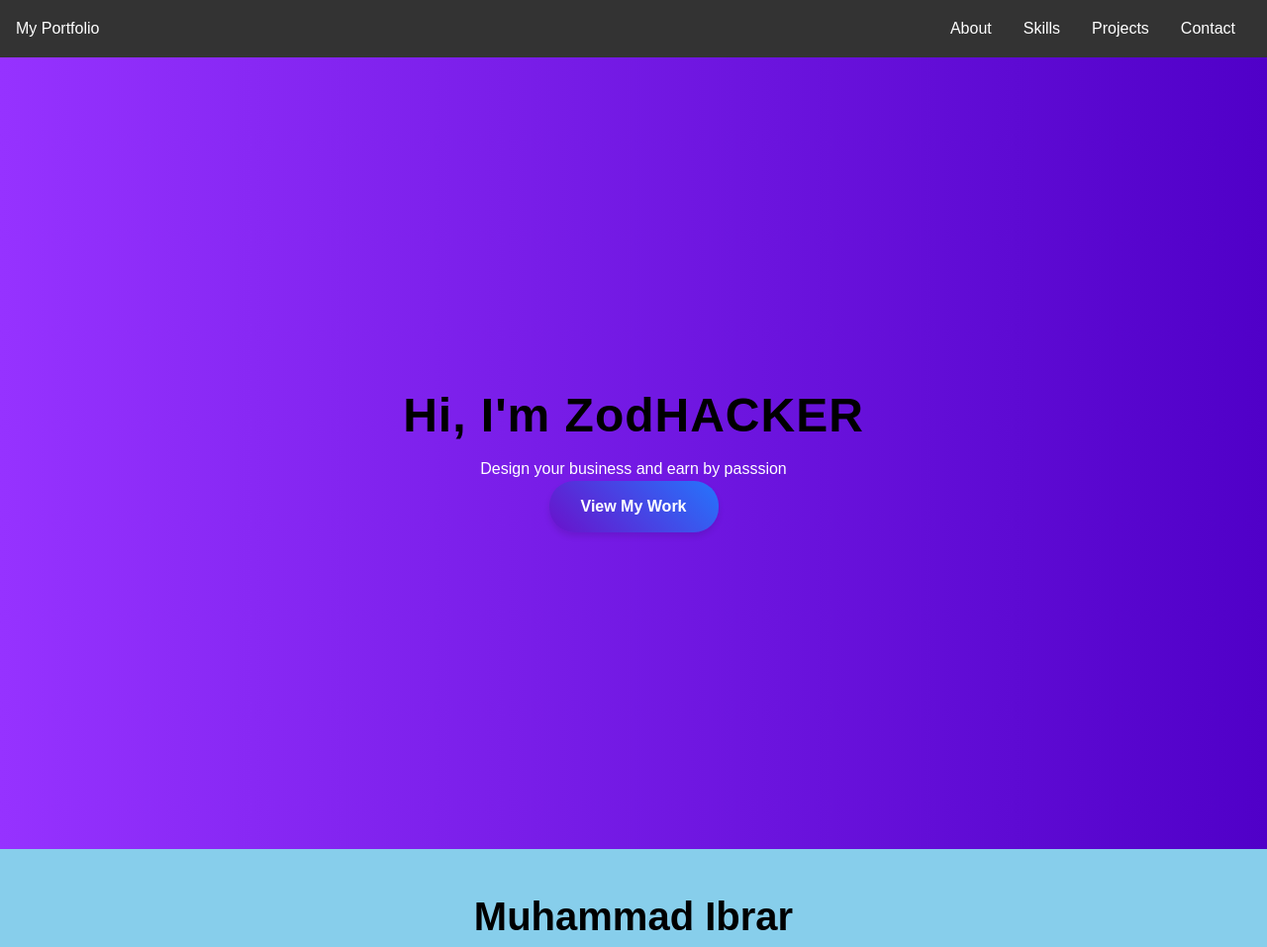
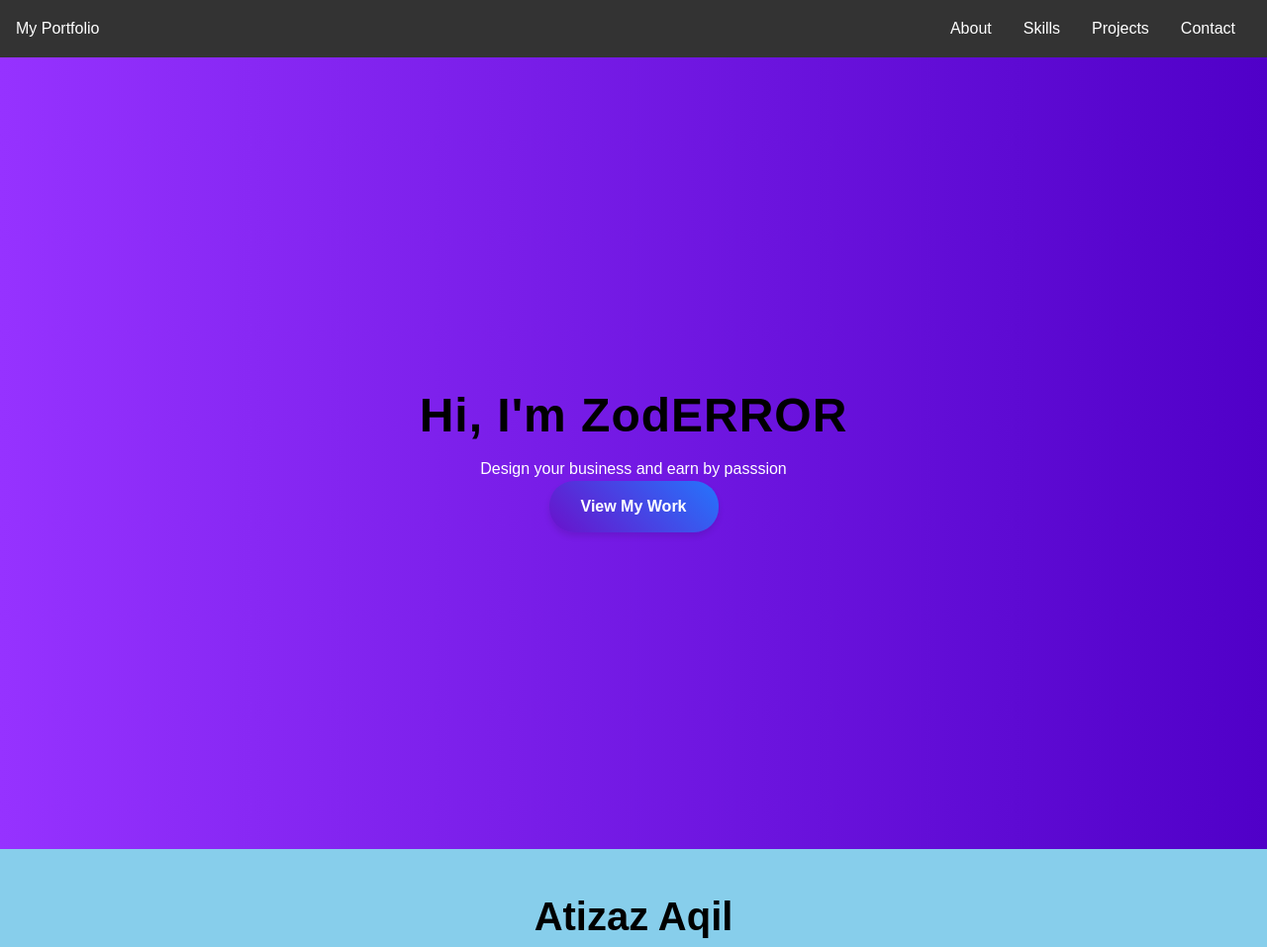
Before and after one commit to zodERROR/atizazaqil, a plain HTML site: page portfolio/index.html in a window 1280 px wide. Shown: the top 957 px of the page at 99% size. Drawn offline with Linux system fonts and the light colour scheme.

Commit message:
Add files via upload

```diff
--- a/portfolio/index.html
+++ b/portfolio/index.html
@@ -3,7 +3,7 @@
 <head>
     <meta charset="UTF-8">
     <meta name="viewport" content="width=device-width, initial-scale=1.0">
-    <title>My Portfolio</title>
+    <title>My Responsive Portfolio</title>
     <link rel="stylesheet" href="css/style.css">
 </head>
 <body>
@@ -22,12 +22,12 @@
     </header>
     <main>
         <section id="hero" class="hero">
-            <h1>Hi, I'm zodHACKER</h1>
+            <h1>Hi, I'm zodERROR</h1>
             <p>Design your business and earn by passsion</p>
             <a href="#projects" class="button">View My Work</a>
         </section>
         <section id="about" class="about">
-            <h2>Muhammad Ibrar</h2>
+            <h2>Atizaz Aqil</h2>
             <p>I specialize in creating responsive websites and mobile applications that provide excellent user experiences.</p>
             <img src="images/profile.jpg" alt="Profile Picture" class="profile-picture">
 
```
